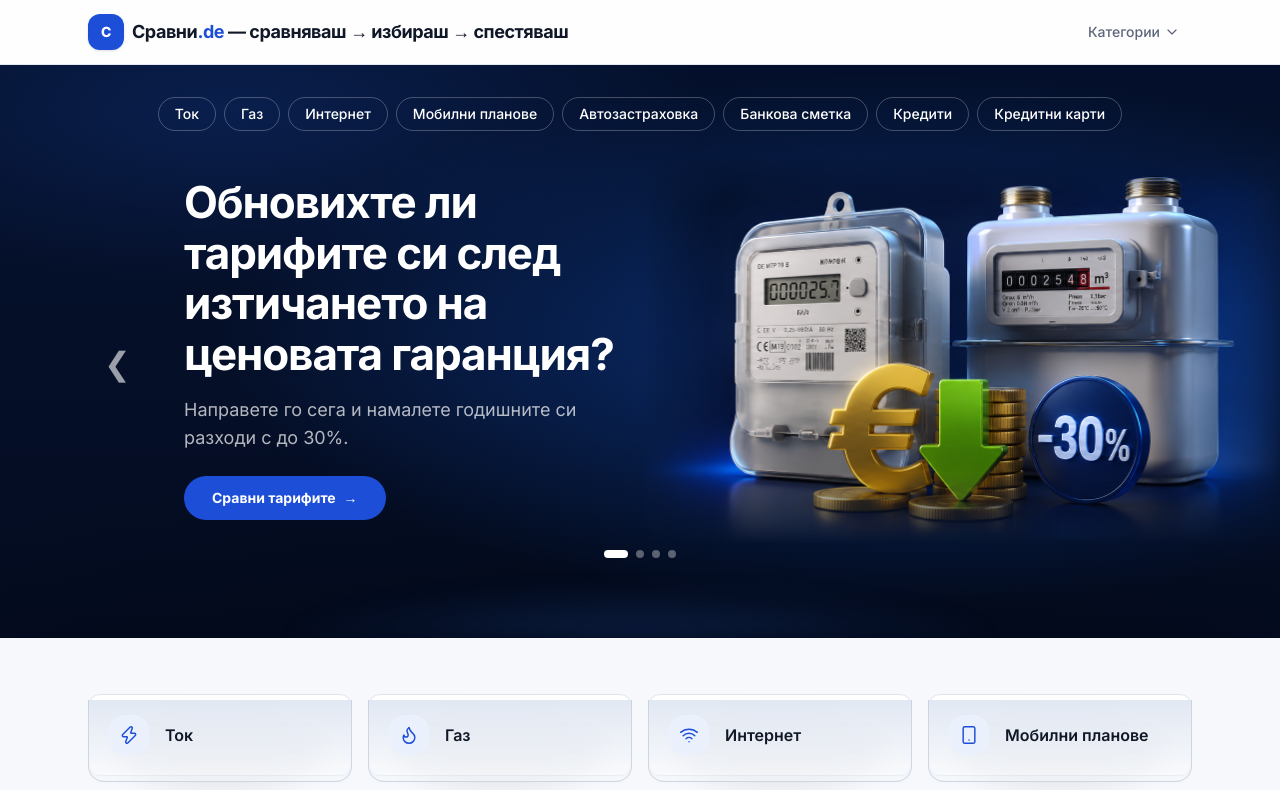
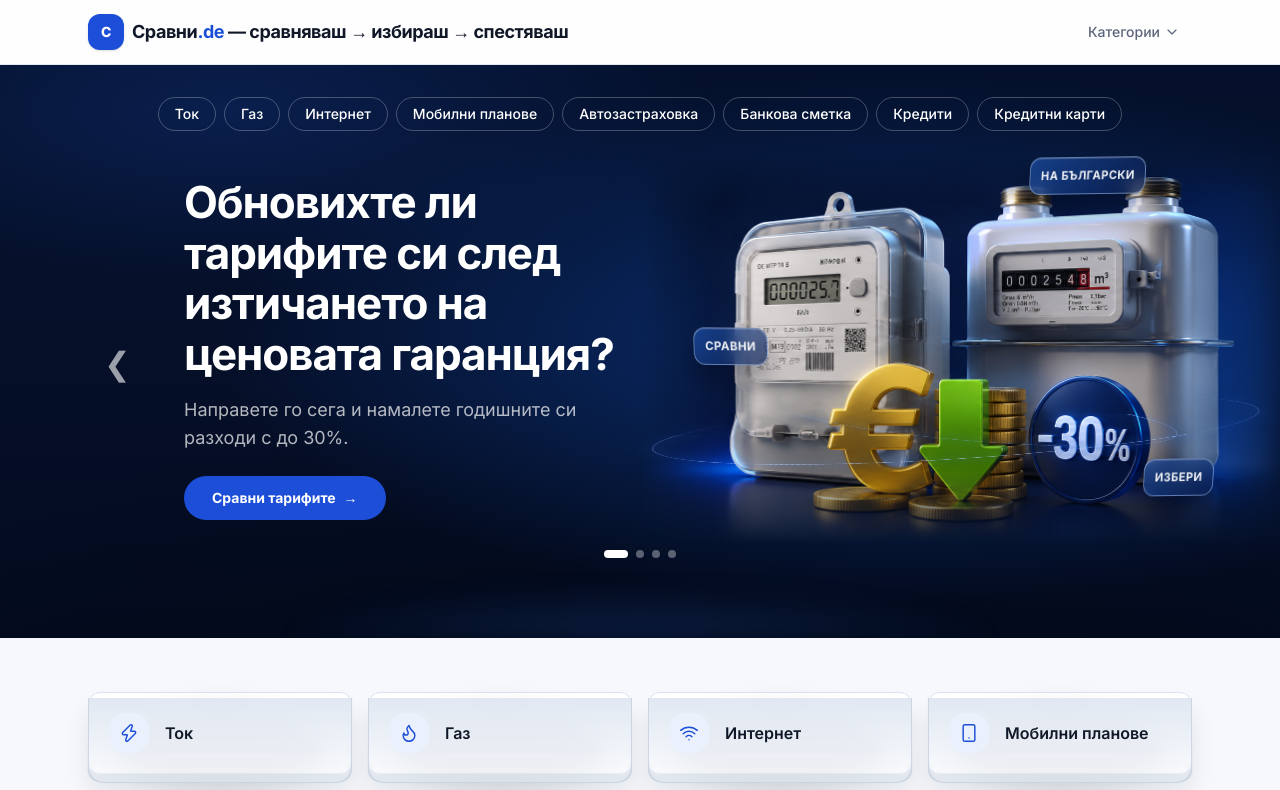
Before and after one commit to TARIFBERATER24/DE-BG-PLATFORM, a Next.js app: page / in a window 1280 px wide. Shown: the top 790 px of the page. Built offline with nearby package versions, Linux system fonts and the light colour scheme.

Commit message:
Make homepage 3D treatment visibly distinct

```diff
--- a/app/globals.css
+++ b/app/globals.css
@@ -134,10 +134,27 @@ p { text-wrap: pretty; }
   isolation: isolate;
 }
 
+.hero-stage::before {
+  content: "";
+  position: absolute;
+  z-index: 0;
+  inset: 32% -8% -18%;
+  background-image:
+    linear-gradient(rgba(108, 160, 255, .16) 1px, transparent 1px),
+    linear-gradient(90deg, rgba(108, 160, 255, .12) 1px, transparent 1px);
+  background-size: 48px 30px;
+  -webkit-mask-image: linear-gradient(to bottom, transparent 0%, #000 42%, transparent 100%);
+  mask-image: linear-gradient(to bottom, transparent 0%, #000 42%, transparent 100%);
+  opacity: .48;
+  transform: perspective(600px) rotateX(58deg) translateY(42%);
+  transform-origin: center bottom;
+  pointer-events: none;
+}
+
 .hero-stage::after {
   content: "";
   position: absolute;
-  z-index: -1;
+  z-index: 0;
   left: 10%;
   right: 10%;
   bottom: -1px;
@@ -145,6 +162,11 @@ p { text-wrap: pretty; }
   background: radial-gradient(50% 50% at 50% 100%, rgba(57, 126, 255, .18), transparent 72%);
   filter: blur(10px);
   pointer-events: none;
+}
+
+.hero-stage > * {
+  position: relative;
+  z-index: 1;
 }
 
 .hero-carousel-stage {
@@ -158,6 +180,7 @@ p { text-wrap: pretty; }
 }
 
 .hero-render-stage {
+  z-index: 1;
   transform: rotateX(2deg) rotateY(-4deg) translateZ(24px);
   transform-style: preserve-3d;
   transition: transform .45s cubic-bezier(.23, 1, .32, 1);
@@ -192,6 +215,73 @@ p { text-wrap: pretty; }
   transform: rotateX(0deg) rotateY(-1deg) translate3d(-8px, -6px, 38px);
 }
 
+.hero-spatial-layer {
+  position: absolute;
+  z-index: 1;
+  inset: -14% -8%;
+  pointer-events: none;
+  transform-style: preserve-3d;
+}
+
+.hero-orbit {
+  position: absolute;
+  border: 1px solid rgba(126, 174, 255, .42);
+  border-radius: 50%;
+  box-shadow: inset 0 0 32px rgba(61, 128, 255, .12), 0 0 28px rgba(42, 110, 255, .12);
+}
+
+.hero-orbit--wide {
+  width: 90%;
+  height: 36%;
+  left: 4%;
+  top: 44%;
+  border-bottom-color: rgba(171, 204, 255, .7);
+  transform: rotateX(67deg) rotateZ(-10deg) translateZ(-30px);
+}
+
+.hero-orbit--near {
+  width: 62%;
+  height: 26%;
+  left: 21%;
+  top: 56%;
+  border-top-color: rgba(115, 170, 255, .8);
+  transform: rotateX(65deg) rotateZ(13deg) translateZ(18px);
+}
+
+.hero-float-chip {
+  position: absolute;
+  border: 1px solid rgba(193, 218, 255, .45);
+  border-radius: var(--radius-md);
+  background: linear-gradient(135deg, rgba(32, 91, 190, .58), rgba(9, 29, 79, .7));
+  box-shadow: 0 14px 26px rgba(0, 5, 19, .35), inset 0 1px rgba(255, 255, 255, .18);
+  color: rgba(255, 255, 255, .92);
+  font-size: var(--text-xs);
+  font-weight: 700;
+  letter-spacing: .04em;
+  padding: .55rem .7rem;
+  backdrop-filter: blur(8px);
+  text-transform: uppercase;
+  transform-style: preserve-3d;
+}
+
+.hero-float-chip--top {
+  right: 19%;
+  top: 10%;
+  transform: rotateY(-19deg) rotateX(8deg) translateZ(55px);
+}
+
+.hero-float-chip--left {
+  left: 8%;
+  top: 47%;
+  transform: rotateY(22deg) rotateX(7deg) translateZ(48px);
+}
+
+.hero-float-chip--right {
+  right: 9%;
+  bottom: 15%;
+  transform: rotateY(-19deg) rotateX(8deg) translateZ(60px);
+}
+
 /* Feathers all four edges so the render melts into .hero-3d-bg instead of
    sitting in a visible rectangle, and grounds it with a cast shadow. */
 .hero-render {
@@ -217,7 +307,8 @@ p { text-wrap: pretty; }
 .category-lift-card {
   position: relative;
   isolation: isolate;
-  transform: translateZ(0);
+  box-shadow: 0 8px 0 rgba(197, 206, 221, .78), 0 18px 25px rgba(16, 24, 40, .09);
+  transform: translateY(-2px) rotateX(.5deg) translateZ(0);
   transform-style: preserve-3d;
   transition:
     transform .28s cubic-bezier(.23, 1, .32, 1),
@@ -229,7 +320,7 @@ p { text-wrap: pretty; }
   content: "";
   position: absolute;
   z-index: -1;
-  inset: 5px -1px -7px;
+  inset: 5px -1px -10px;
   border: 1px solid rgba(197, 206, 221, .72);
   border-top: 0;
   border-radius: 0 0 var(--radius-lg) var(--radius-lg);
@@ -241,11 +332,11 @@ p { text-wrap: pretty; }
   content: "";
   position: absolute;
   z-index: -2;
-  inset: 20% 10% -15px;
+  inset: 20% 10% -19px;
   border-radius: 50%;
   background: rgba(16, 24, 40, .16);
   filter: blur(12px);
-  opacity: .42;
+  opacity: .58;
   transform: translateZ(-28px);
   transition: opacity .28s ease, filter .28s ease;
 }
@@ -281,6 +372,8 @@ p { text-wrap: pretty; }
 .guide-shelf {
   position: relative;
   isolation: isolate;
+  box-shadow: 0 8px 0 rgba(197, 206, 221, .72), 0 18px 28px rgba(16, 24, 40, .1);
+  transform: translateY(-2px);
   transform-style: preserve-3d;
   transition: transform .25s cubic-bezier(.23, 1, .32, 1);
 }
@@ -294,7 +387,7 @@ p { text-wrap: pretty; }
   border-radius: inherit;
   background: rgba(16, 24, 40, .16);
   filter: blur(12px);
-  opacity: .34;
+  opacity: .5;
   transform: translateZ(-18px);
   transition: opacity .25s ease, transform .25s cubic-bezier(.23, 1, .32, 1);
 }
@@ -319,6 +412,7 @@ p { text-wrap: pretty; }
   .hero-render { animation: none; }
   .hero-render-stage,
   .hero-carousel-stage:hover .hero-render-stage,
+  .hero-spatial-layer,
   .category-lift-card,
   .category-lift-card:hover,
   .category-lift-card:focus-visible,
@@ -368,6 +462,8 @@ p { text-wrap: pretty; }
   .card-3d,
   .card-3d:hover,
   .card-3d:focus-visible { transform: none; }
+  .hero-stage::before,
+  .hero-spatial-layer { display: none; }
   .hero-render-stage,
   .hero-carousel-stage:hover .hero-render-stage,
   .category-lift-card,
--- a/components/HeroCarousel.tsx
+++ b/components/HeroCarousel.tsx
@@ -71,13 +71,20 @@ export default function HeroCarousel() {
 
         {slide.image ? (
           <div className="hero-render-stage relative hidden lg:block lg:-mr-24 xl:-mr-40">
+            <div className="hero-spatial-layer" aria-hidden="true">
+              <span className="hero-orbit hero-orbit--wide" />
+              <span className="hero-orbit hero-orbit--near" />
+              <span className="hero-float-chip hero-float-chip--top">На български</span>
+              <span className="hero-float-chip hero-float-chip--left">Сравни</span>
+              <span className="hero-float-chip hero-float-chip--right">Избери</span>
+            </div>
             <Image
               src={slide.image}
               alt={slide.imageAlt ?? ""}
               width={1195}
               height={724}
               priority={index === 0}
-              className="hero-render h-auto w-full scale-110"
+              className="hero-render relative z-10 h-auto w-full scale-110"
             />
           </div>
         ) : null}
```
Also changed, not shown: 1 other file (tests, documents, lock files or other folders).
